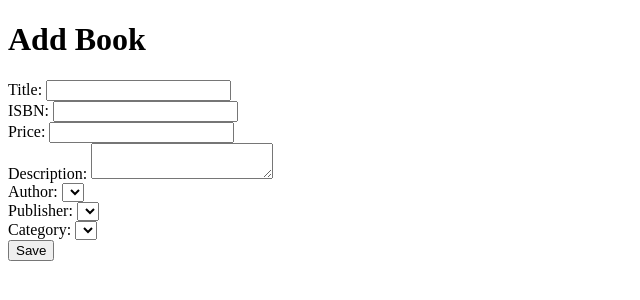
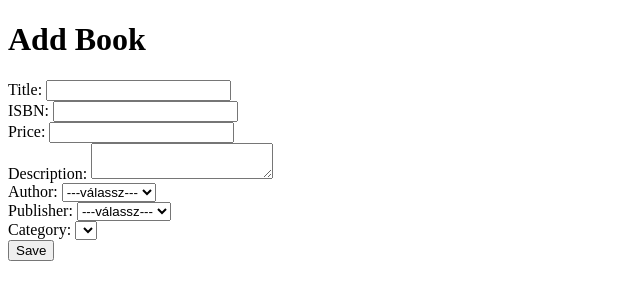
Before and after one commit to Kovesdi-Mark/K-nyvek, a PHP site: page /create.php in a window 1280 px wide. Shown: the part 26-326 px from the top of the page, without its empty margins (0-640 px from the left). Run offline with PHP 8.4, Linux system fonts and the light colour scheme; data that the repository does not hold is empty.

Commit message:
10.06 lenyíló lista

```diff
--- a/Konyvek/Views/books/create.php
+++ b/Konyvek/Views/books/create.php
@@ -5,12 +5,15 @@
     ISBN: <input type="text" name="isbn"><br>
     Price: <input type="number" name="price"><br>
     Description: <textarea name="description"></textarea><br>
-    Author: <select name="author_id">
+    Author: <select name="author_id" required>
+        <option value=""><?php echo "---válassz---"; ?></option>
         <?php foreach ($authors as $author): ?>
             <option value="<?php echo $author['id']; ?>"><?php echo $author['name']; ?></option>
         <?php endforeach; ?>
     </select><br>
     Publisher: <select name="publisher_id">
+        <option value=""><?php echo "---válassz---"; ?></option>
+
         <?php foreach ($publishers as $publisher): ?>
             <option value="<?php echo $publisher['id']; ?>"><?php echo $publisher['name']; ?></option>
         <?php endforeach; ?>
```
